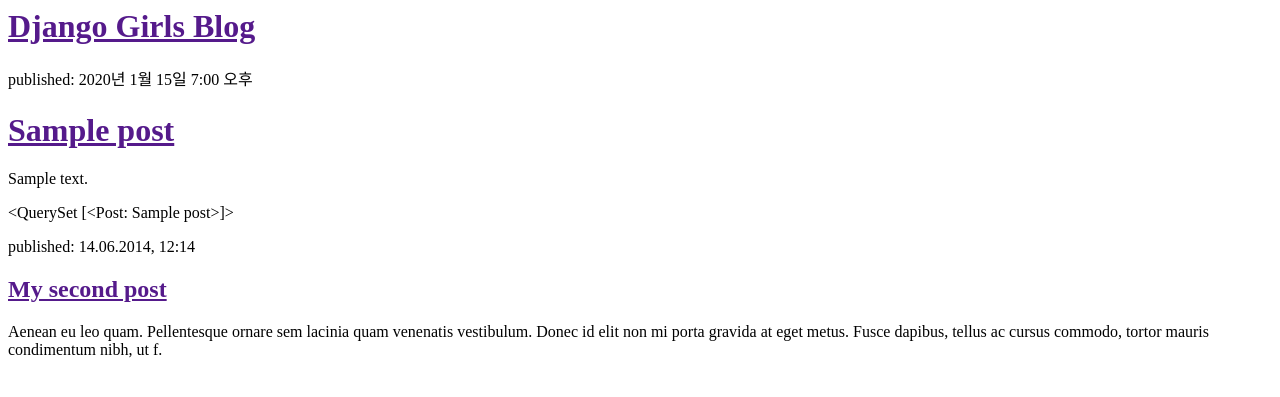
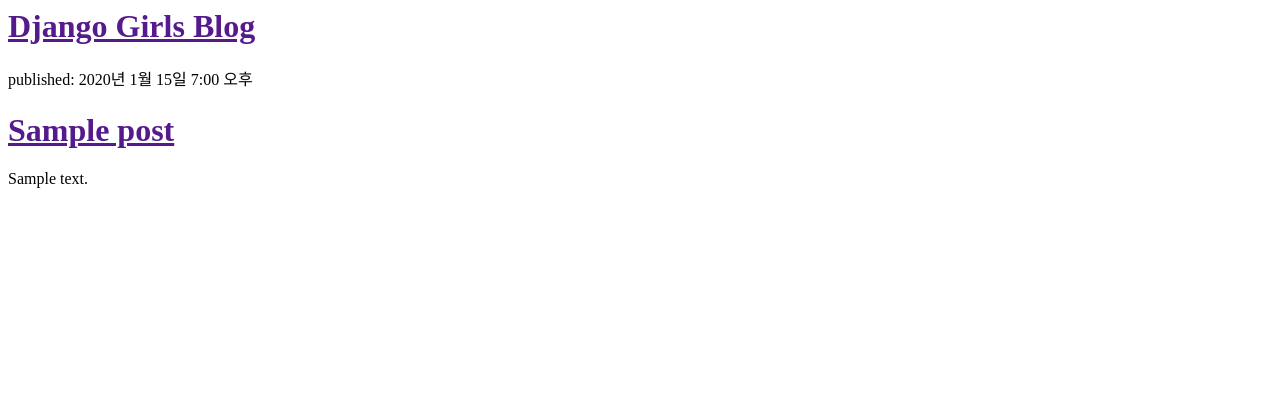
Before and after one commit to imyhnam0/my-first-blog, a Django app: page / in a window 1280 px wide. Shown: the top 397 px of the page. Run offline with Django 5.2, Linux system fonts and the light colour scheme; tables that the repository leaves empty hold one stand-in row (values such as "Sample post").

Commit message:
Modified templates to display posts from database1.

```diff
--- a/blog/templates/blog/post_list.html
+++ b/blog/templates/blog/post_list.html
@@ -6,6 +6,8 @@
         <div>
             <h1><a href="">Django Girls Blog</a></h1>
         </div>
+
+
         {% for post in posts %}
             <div>
                 <p>published: {{ post.published_date }}</p>
@@ -14,13 +16,6 @@
             </div>
         {% endfor %}
 
-        <div>
-            {{ posts }}
 
-        <div>
-            <p>published: 14.06.2014, 12:14</p>
-            <h2><a href="">My second post</a></h2>
-            <p>Aenean eu leo quam. Pellentesque ornare sem lacinia quam venenatis vestibulum. Donec id elit non mi porta gravida at eget metus. Fusce dapibus, tellus ac cursus commodo, tortor mauris condimentum nibh, ut f.</p>
-        </div>
     </body>
 </html>
```
Also changed, not shown: blog/static/css/blog.css (added, +7 -0 lines).
